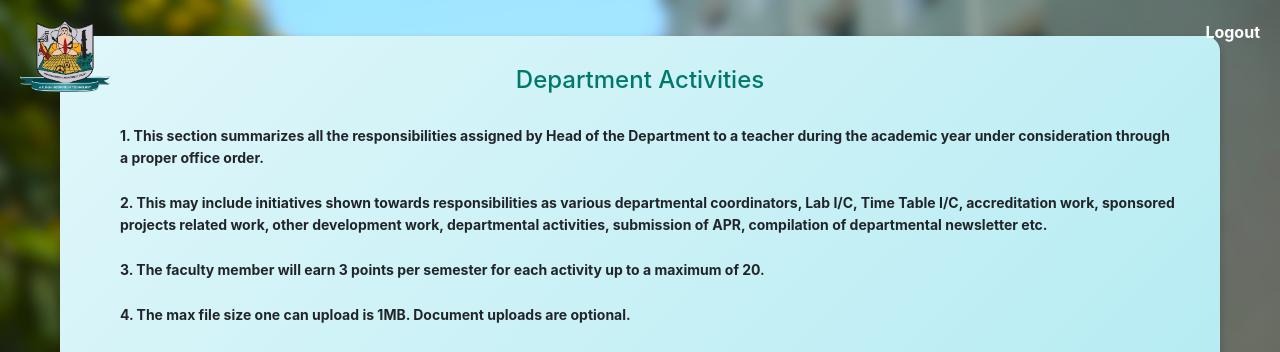
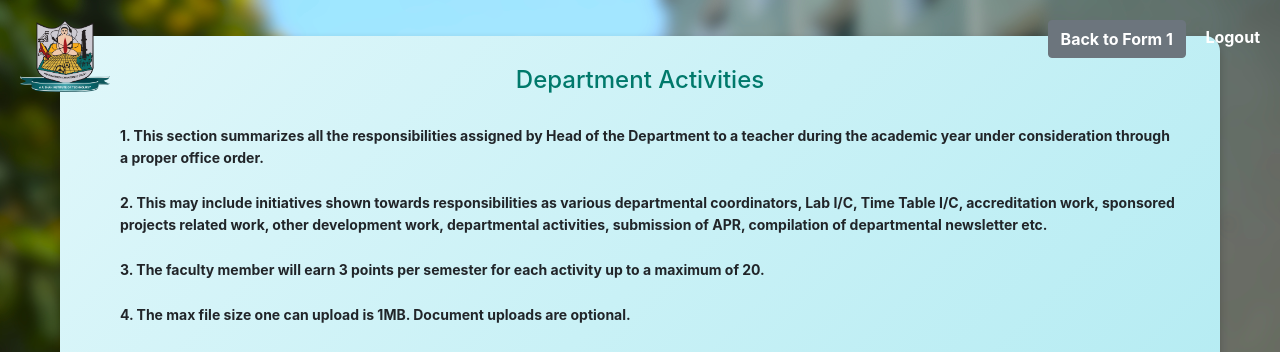
Before and after one commit to Mrwhitebiyaach/appraisal_system, a Flask app: template templates/form2.html in a window 1280 px wide. Shown: the top 352 px of the page. Run offline with Flask 3, Linux system fonts and the light colour scheme; the template is opened without the code that fills it, so the values that code supplies are empty; some libraries are stand-ins or nearby versions.

Commit message:
Add files via upload

```diff
--- a/templates/form2.html
+++ b/templates/form2.html
@@ -206,9 +206,29 @@
 <body>
     <!-- Top Right Links -->
     <div class="top-bar">
-
+        <a href="{{ url_for('form_page', form_id=form_id) }}" class="btn btn-secondary" id="topBackButton">Back to Form 1</a>
         <a href="/logout">Logout</a>
     </div>
+    <script>
+        document.addEventListener('DOMContentLoaded', function() {
+            const topBackButton = document.getElementById('topBackButton');
+            if (topBackButton) {
+                topBackButton.addEventListener('click', function(e) {
+                    e.preventDefault();
+                    // Get form_id from the URL parameter
+                    const urlParams = new URLSearchParams(window.location.search);
+                    const formId = urlParams.get('form_id');
+                    if (formId) {
+                        window.location.href = '/form/' + formId;
+                    } else {
+                        console.error('Form ID not found in URL parameters');
+                        // Fallback to using the form_id from template rendering
+                        window.location.href = '{{ url_for("form_page", form_id=form_id) }}';
+                    }
+                });
+            }
+        });
+    </script>
 
     <!-- Logo -->
     <a href="/landing" class="logo-link">
@@ -1066,8 +1086,21 @@ function recalculateInstituteRowNumbers() {
         </div>
     </div>
     <div class="text-center my-4">
-        <a href="/form/{{ form_id }}" class="btn btn-secondary">Back to Form 1</a>
+        <a href="{{ url_for('form_page', form_id=form_id) }}" class="btn btn-secondary" id="backToForm1">Back to Form 1</a>
+        <script>
+            document.addEventListener('DOMContentLoaded', function() {
+                const backButton = document.getElementById('backToForm1');
+                const formIdInput = document.getElementById('formId');
+                if (backButton && formIdInput) {
+                    backButton.addEventListener('click', function(e) {
+                        e.preventDefault();
+                        window.location.href = '/form/' + formIdInput.value;
+                    });
+                }
+            });
+        </script>
     </div>
+    <input type="hidden" id="formId" value="{{ form_id }}">
 </body>
 
 </html>
```
